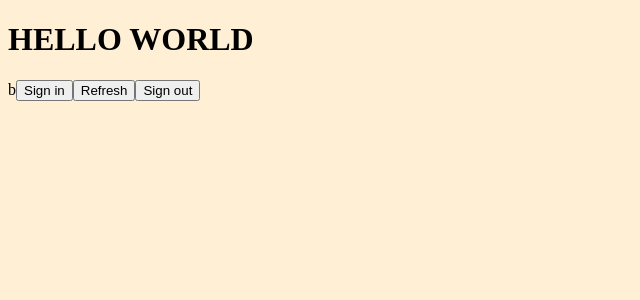
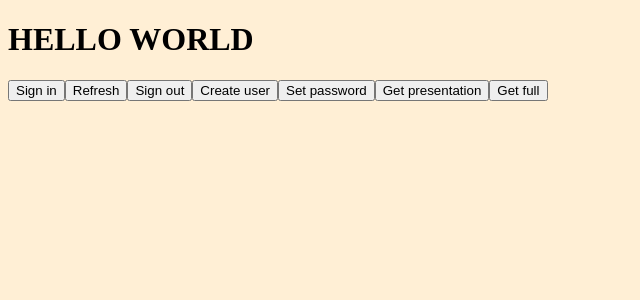
Before and after one commit to banderveloper/EduSurveyAnalytics, a React (Vite) app in the folder src/EduSurveyAnalytics.Frontend/edusurveyanalytics.webapplication/: page / in a window 1280 px wide. Shown: the top 300 px of the page, without its empty margins (0-640 px from the left). Built offline with nearby package versions, Linux system fonts and the light colour scheme.

Commit message:
feat(frontend): add users store and functions

```diff
--- a/src/EduSurveyAnalytics.Frontend/edusurveyanalytics.webapplication/src/App.jsx
+++ b/src/EduSurveyAnalytics.Frontend/edusurveyanalytics.webapplication/src/App.jsx
@@ -1,16 +1,24 @@
 import './App.css'
 import useAuthStore from "./stores/useAuthStore.js";
+import useUsersStore from "./stores/useUsersStore.js";
 
 export default function App() {
 
     const authStore = useAuthStore();
+    const userStore = useUsersStore();
+
+    console.log('Presentation: ')
+    console.log(userStore.currentUserPresentation);
+
+    console.log('Full: ')
+    console.log(userStore.currentUserFullData);
 
     return (
         <div>
             <h1>{authStore.isLoading ? 'LOADING' : "HELLO WORLD"}</h1>
-            b
+
             <button onClick={() => {
-                authStore.signIn('string', 'string', 'string');
+                authStore.signIn('admin', 'admin', 'string');
             }}>Sign in
             </button>
 
@@ -24,6 +32,26 @@ export default function App() {
             }}>Sign out
             </button>
 
+            <button onClick={() => {
+                userStore.createUser('damnboy', 'damnboy', 'damnboy', 'damnboy', '2004-04-04', 'damnboy');
+            }}>Create user
+            </button>
+
+            <button onClick={() => {
+                userStore.setPassword('Defaultpass1.')
+            }}>Set password
+            </button>
+
+            <button onClick={() => {
+                userStore.getUserPresentation('4fa68881-51f5-4bb0-88f5-071c236788e1');
+            }}>Get presentation
+            </button>
+
+            <button onClick={() => {
+                userStore.getUserFullData('4fa68881-51f5-4bb0-88f5-071c236788e1');
+            }}>Get full
+            </button>
+
         </div>
     )
 }
--- a/src/EduSurveyAnalytics.Frontend/edusurveyanalytics.webapplication/src/shared/endpoints.js
+++ b/src/EduSurveyAnalytics.Frontend/edusurveyanalytics.webapplication/src/shared/endpoints.js
@@ -5,5 +5,13 @@ export const ENDPOINTS = {
         SIGN_IN: `${API_URL}/auth/sign-in`,
         REFRESH: `${API_URL}/auth/refresh`,
         SIGN_OUT: `${API_URL}/auth/sign-out`,
+    },
+    USER: {
+        CREATE: `${API_URL}/user/create`,
+        SET_PASSWORD: `${API_URL}/user/set-password`,
+        UPDATE: `${API_URL}/user/update`,
+        DELETE: `${API_URL}/user/delete`,
+        GET_USER_PRESENTATION: `${API_URL}/user/presentation/`,
+        GET_USER_FULL_DATA: `${API_URL}/user/full/`,
     }
 };
--- /dev/null
+++ b/src/EduSurveyAnalytics.Frontend/edusurveyanalytics.webapplication/src/shared/enums/permissions.js
@@ -0,0 +1,3 @@
+export const PERMISSION = {
+    ALL: 'all'
+}
--- a/src/EduSurveyAnalytics.Frontend/edusurveyanalytics.webapplication/src/stores/useAuthStore.js
+++ b/src/EduSurveyAnalytics.Frontend/edusurveyanalytics.webapplication/src/stores/useAuthStore.js
@@ -4,7 +4,9 @@ import {ENDPOINTS} from "../shared/endpoints.js";
 import {removeAccessToken, saveAccessToken} from "../shared/localStorage.js";
 
 const useAuthStore = create((set) => ({
+
     accessToken: null,  // Store access token
+    errorCode: null,
     isAuthenticated: () => (state) => state.accessToken !== null,
     isLoading: false,
     roles: [],          // Store roles array
@@ -13,40 +15,44 @@ const useAuthStore = create((set) => ({
 
         set({isLoading: true});
 
-        const response = await apiClient.post(ENDPOINTS.AUTH.SIGN_IN, { accessCode, password, fingerprint });
+        const response = await apiClient.post(ENDPOINTS.AUTH.SIGN_IN, {accessCode, password, fingerprint});
         const responseData = response.data;
 
-        if(responseData.succeed){
+        if (responseData.succeed) {
             saveAccessToken(responseData.data.accessToken);
             set({accessToken: response.data.data.accessToken});
         }
 
+        set({errorCode: responseData.errorCode});
         set({isLoading: false});
     },
 
-    refresh: async() => {
+    refresh: async () => {
         set({isLoading: true});
 
         const response = await apiClient.post(ENDPOINTS.AUTH.REFRESH);
         const responseData = response.data;
 
-        if(responseData.succeed){
+        if (responseData.succeed) {
             saveAccessToken(responseData.data.accessToken);
             set({accessToken: response.data.data.accessToken});
         }
 
+        set({errorCode: responseData.errorCode});
         set({isLoading: false});
     },
 
-    signOut: async() => {
+    signOut: async () => {
 
         set({isLoading: true});
 
-        await apiClient.post(ENDPOINTS.AUTH.SIGN_OUT);
+        const response = await apiClient.post(ENDPOINTS.AUTH.SIGN_OUT);
+        const responseData = response.data;
 
         set({accessToken: null});
         removeAccessToken();
 
+        set({errorCode: responseData.errorCode});
         set({isLoading: false});
     }
 }));
--- a/src/EduSurveyAnalytics.Frontend/edusurveyanalytics.webapplication/src/stores/useUsersStore.js
+++ b/src/EduSurveyAnalytics.Frontend/edusurveyanalytics.webapplication/src/stores/useUsersStore.js
@@ -0,0 +1,90 @@
+import apiClient from "../shared/axios.js";
+import {ENDPOINTS} from "../shared/endpoints.js";
+import {create} from "zustand";
+
+
+const useUsersStore = create((set) => ({
+
+    errorCode: null,
+    isLoading: false,
+    currentUserPresentation: null,
+    currentUserFullData: null,
+
+    createUser: async (accessCode, lastName, firstName, middleName, birthDate, post) => {
+
+        set({isLoading: true});
+
+        const response = await apiClient.post(ENDPOINTS.USER.CREATE, {
+            accessCode,
+            lastName,
+            firstName,
+            middleName,
+            birthDate,
+            post
+        });
+        const responseData = response.data;
+
+        if (responseData.succeed) {
+            set({currentUserPresentation: responseData.data});
+        }
+
+        set({errorCode: responseData.errorCode});
+        set({isLoading: false});
+    },
+
+    setPassword: async (password) => {
+        set({isLoading: true});
+
+        const response = await apiClient.post(ENDPOINTS.USER.SET_PASSWORD, {password});
+        const responseData = response.data;
+
+        set({errorCode: responseData.errorCode});
+        set({isLoading: false});
+    },
+
+    updateUser: async (userId, accessCode, lastName, firstName, middleName, birthDate, post, permissions) => {
+        set({isLoading: true});
+
+        const response = await apiClient.post(ENDPOINTS.USER.UPDATE,
+            {userId, accessCode, lastName, firstName, middleName, birthDate, post, permissions});
+        const responseData = response.data;
+
+        set({errorCode: responseData.errorCode});
+        set({isLoading: false});
+    },
+
+    deleteUser: async (userId) => {
+
+        set({isLoading: true});
+
+        const response = await apiClient.post(ENDPOINTS.USER.DELETE, {userId});
+        const responseData = response.data;
+
+        set({errorCode: responseData.errorCode});
+        set({isLoading: false});
+    },
+
+    getUserPresentation: async (userId) => {
+        set({isLoading: true});
+
+        const response = await apiClient.get(ENDPOINTS.USER.GET_USER_PRESENTATION + userId);
+        const responseData = response.data;
+
+        set({currentUserPresentation: responseData.data});
+        set({errorCode: responseData.errorCode});
+        set({isLoading: false});
+    },
+
+    getUserFullData: async(userId) => {
+        set({isLoading: true});
+
+        const response = await apiClient.get(ENDPOINTS.USER.GET_USER_FULL_DATA + userId);
+        const responseData = response.data;
+
+        set({currentUserFullData: responseData.data});
+        set({errorCode: responseData.errorCode});
+        set({isLoading: false});
+    }
+}));
+
+export default useUsersStore;
```
